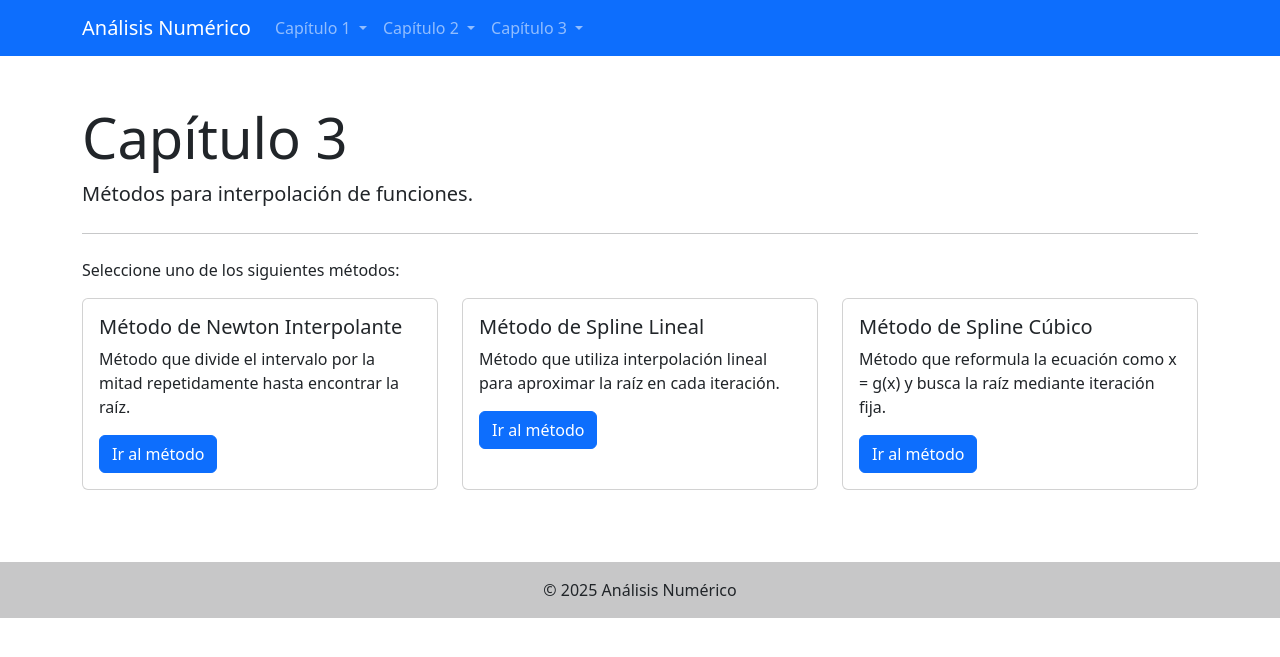
After one commit to camilomonsalvem/Analisis-Numerico, a Django app: page /capitulo3/ in a window 1280 px wide. The commit adds this page. Shown: the top 657 px of the page. Run offline with Django 5.2, Linux system fonts and the light colour scheme.

Commit message:
Base to methods in chapter 3

```diff
--- a/metodos_numericos/urls.py
+++ b/metodos_numericos/urls.py
@@ -24,4 +24,7 @@ urlpatterns = [
 
     # Capítulo 3
     path('capitulo3/', views.capitulo3, name='capitulo3'),
+    path('capitulo3/newton-interpolante/', views.sor_metodo_view, name='newton_interpolante'),
+    path('capitulo3/spline-lineal/', views.sor_metodo_view, name='spline_lineal'),
+    path('capitulo3/spline-cubico/', views.sor_metodo_view, name='spline_cubico'),
 ]
--- /dev/null
+++ b/templates/capitulo3/index.html
@@ -0,0 +1,48 @@
+{% extends 'layouts/base.html' %}
+
+{% block title %}Capítulo 3: Interpolación de funciones{% endblock %}
+
+{% block content %}
+<div class="jumbotron">
+    <h1 class="display-4">Capítulo 3</h1>
+    <p class="lead">Métodos para interpolación de funciones.</p>
+    <hr class="my-4">
+    <p>Seleccione uno de los siguientes métodos:</p>
+</div>
+
+<div class="row row-cols-1 row-cols-md-3 g-4">
+    <!-- Método Newton Interpolante -->
+    <div class="col">
+        <div class="card h-100">
+            <div class="card-body">
+                <h5 class="card-title">Método de Newton Interpolante</h5>
+                <p class="card-text">Método que divide el intervalo por la mitad repetidamente hasta encontrar la raíz.</p>
+                <a href="{% url 'metodos_numericos:biseccion' %}" class="btn btn-primary">Ir al método</a>
+            </div>
+        </div>
+    </div>
+
+    <!-- Método Spline Lineal -->
+    <div class="col">
+        <div class="card h-100">
+            <div class="card-body">
+                <h5 class="card-title">Método de Spline Lineal</h5>
+                <p class="card-text">Método que utiliza interpolación lineal para aproximar la raíz en cada iteración.</p>
+                <a href="{% url 'metodos_numericos:regla_falsa' %}" class="btn btn-primary">Ir al método</a>
+            </div>
+        </div>
+    </div>
+
+    <!-- Método Spline Cúbico -->
+    <div class="col">
+        <div class="card h-100">
+            <div class="card-body">
+                <h5 class="card-title">Método de Spline Cúbico</h5>
+                <p class="card-text">Método que reformula la ecuación como x = g(x) y busca la raíz mediante iteración fija.</p>
+                <a href="{% url 'metodos_numericos:punto_fijo' %}" class="btn btn-primary">Ir al método</a>
+            </div>
+        </div>
+    </div>
+</div>
+
+{% endblock %}
--- a/templates/layouts/header.html
+++ b/templates/layouts/header.html
@@ -33,7 +33,9 @@
                             Capítulo 3
                         </a>
                         <ul class="dropdown-menu" aria-labelledby="cap1Dropdown">
-                            <li><a class="dropdown-item" href="{% url 'metodos_numericos:biseccion' %}">PRUEBA</a></li>
+                            <li><a class="dropdown-item" href="{% url 'metodos_numericos:sor_metodo' %}">Newton Interpolante</a></li>
+                            <li><a class="dropdown-item" href="{% url 'metodos_numericos:sor_metodo' %}">Spline Lineal</a></li>
+                            <li><a class="dropdown-item" href="{% url 'metodos_numericos:sor_metodo' %}">Spline Cúbico</a></li>
                         </ul>
                     </li>
                 </ul>
```
Also changed, not shown: templates/home/index.html (+4 -3 lines).
